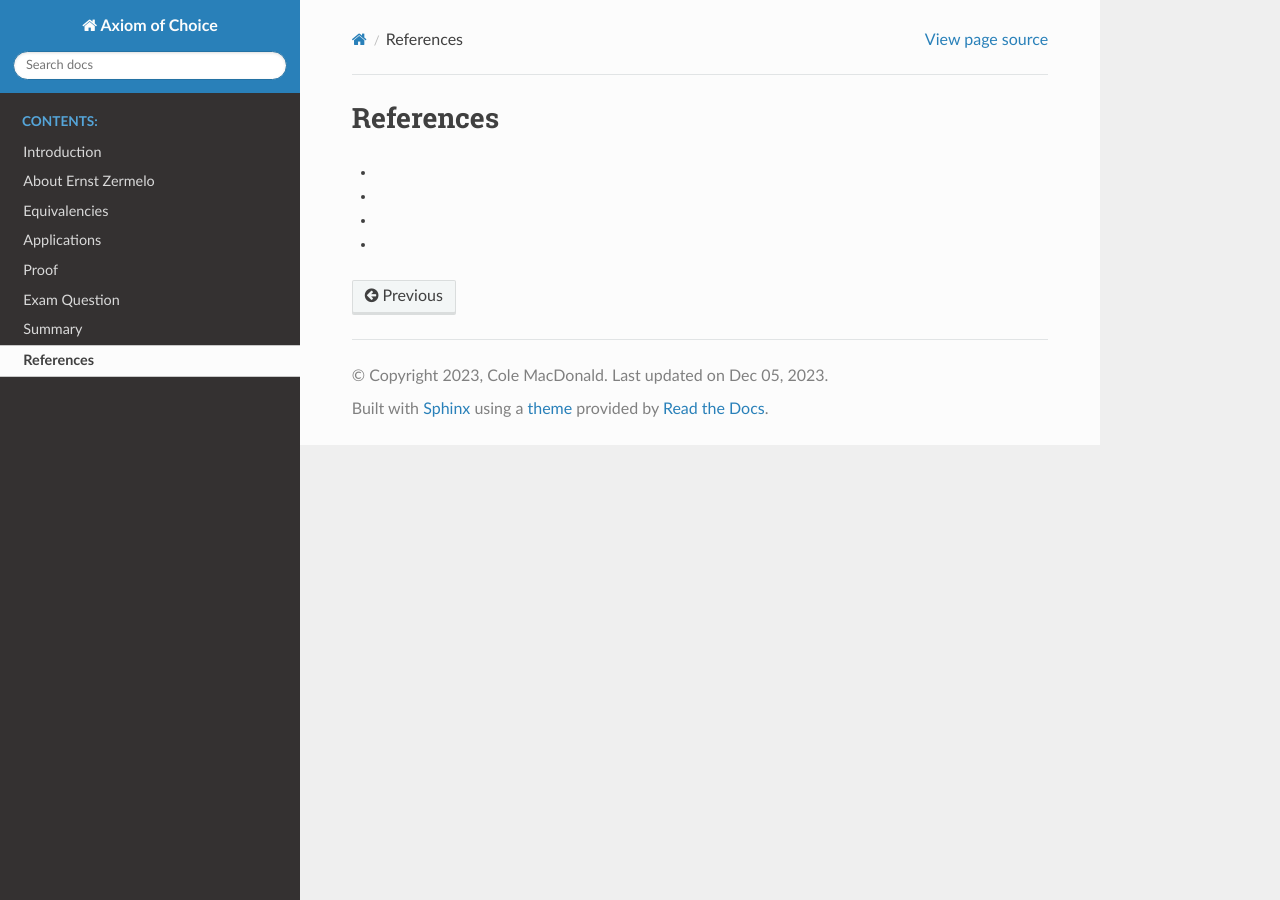
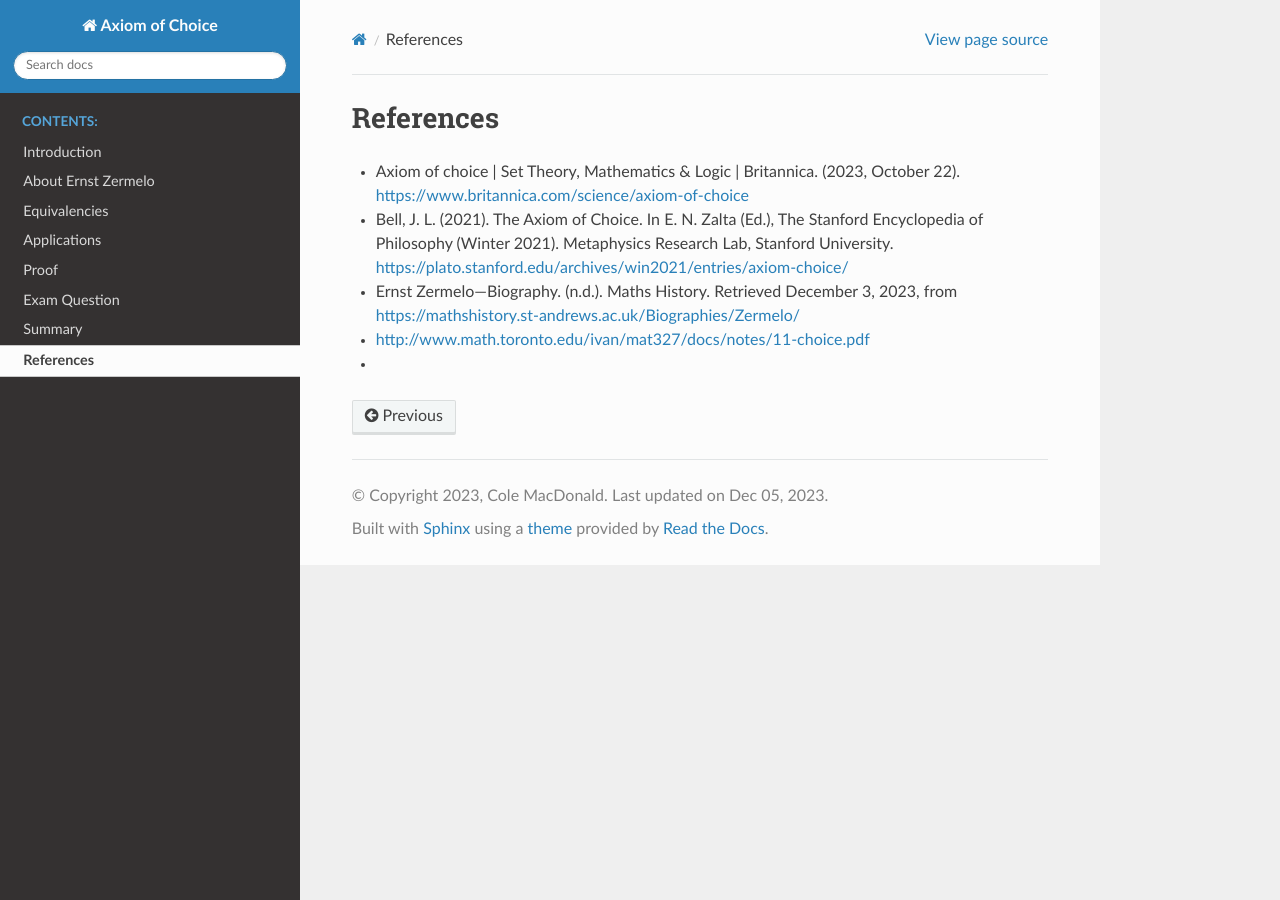
Before and after one commit to CMacD12/math366-axiom-of-choice, a Sphinx documentation site: the page built from doc/branches/References.rst, in a window 1280 px wide. Built offline with Sphinx 7.4.7 and the Read the Docs theme 2.0.0, drawn with Linux system fonts in a browser that asks for light colours.

Commit message:
added references

```diff
--- a/doc/branches/References.rst
+++ b/doc/branches/References.rst
@@ -1,7 +1,8 @@
 References
 ==========
 
+* Axiom of choice | Set Theory, Mathematics & Logic | Britannica. (2023, October 22). https://www.britannica.com/science/axiom-of-choice
+* Bell, J. L. (2021). The Axiom of Choice. In E. N. Zalta (Ed.), The Stanford Encyclopedia of Philosophy (Winter 2021). Metaphysics Research Lab, Stanford University. https://plato.stanford.edu/archives/win2021/entries/axiom-choice/
+* Ernst Zermelo—Biography. (n.d.). Maths History. Retrieved December 3, 2023, from https://mathshistory.st-andrews.ac.uk/Biographies/Zermelo/
+* http://www.math.toronto.edu/ivan/mat327/docs/notes/11-choice.pdf
 *
-*
-*
-*
```
